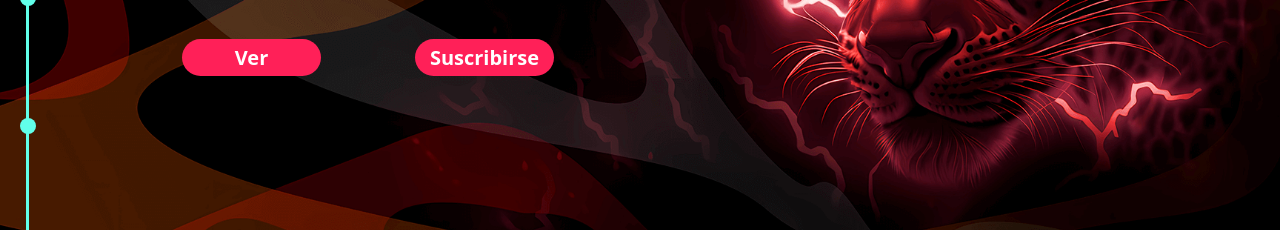
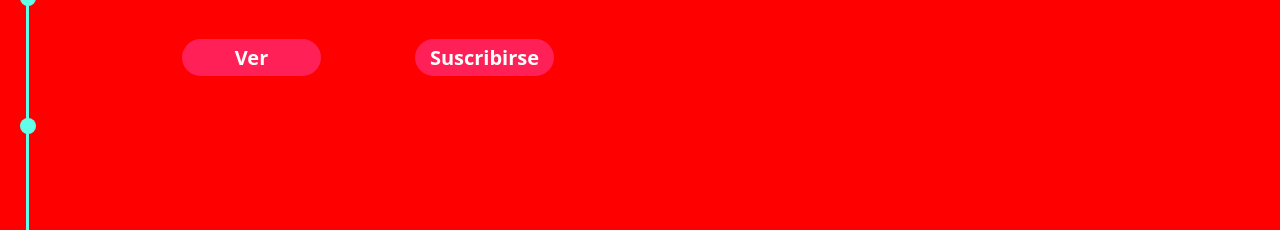
Before and after one commit to FCPNI33/PROYECTO-1-CSS-JS-BOOTSTRAP, a plain HTML site: page index.html in a window 1280 px wide. Shown: the part 474-704 px from the top of the page. Drawn offline with nearby package versions, Linux system fonts and the light colour scheme.

Commit message:
Update index.css

```diff
--- a/css/index.css
+++ b/css/index.css
@@ -48,7 +48,7 @@ body {
 
 /*Hogar Inicio*/
 .contenedor-hogar {
-  background-image: url("../imagenes/imagen\ 1.png");
+  background-color: red;
   background-position: center;
   background-size: cover;
   width: 100%;
```
